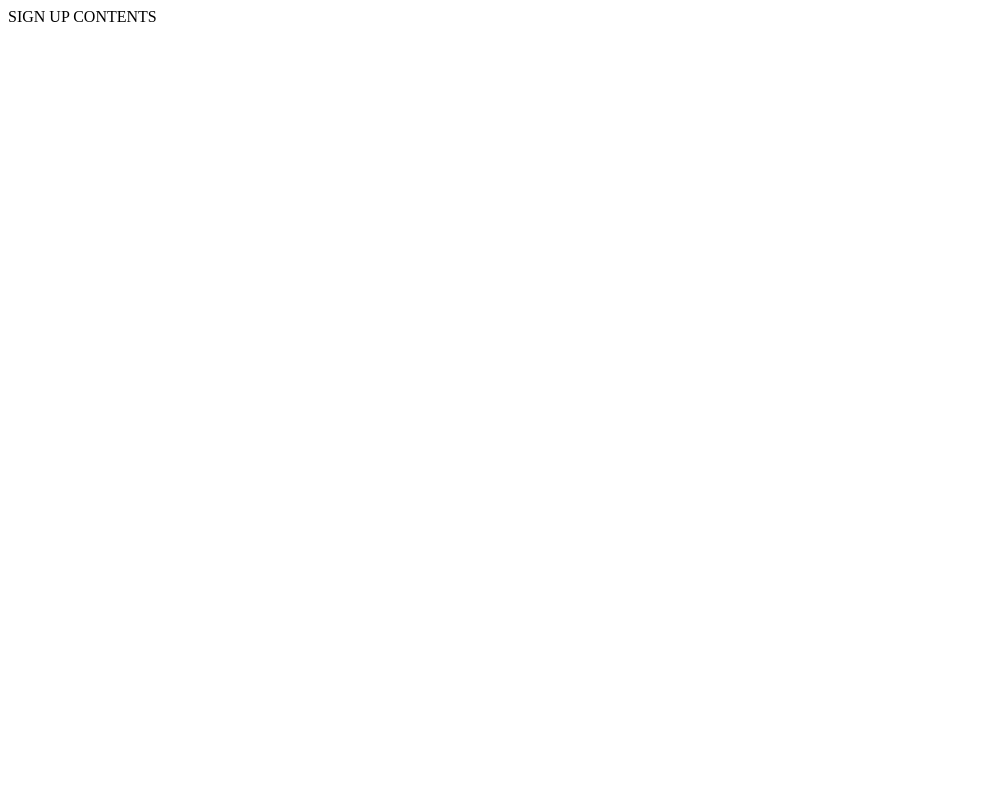
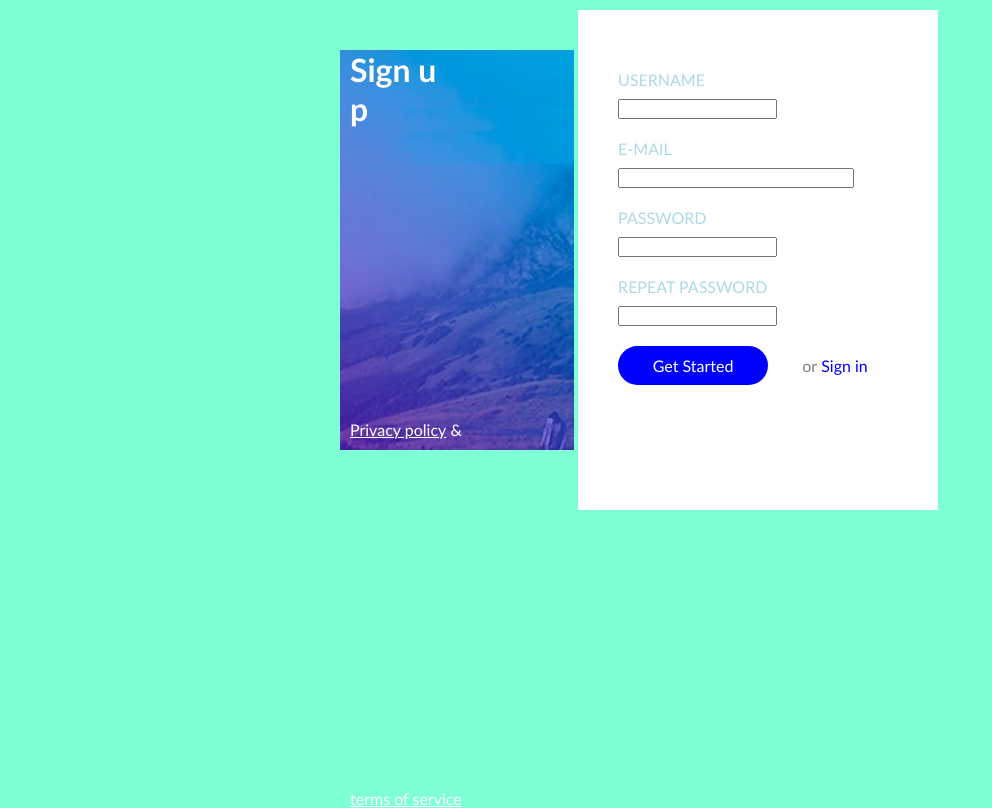
Before and after one commit to AlgisP/4-SIGN-UP, a plain HTML site: page index.html in a window 1280 px wide. Shown: the whole page, without its empty margins (0-992 px from the left). Drawn offline with Linux system fonts and the light colour scheme.

Commit message:
Projektas 4 SIGN UP

```diff
--- a/index.html
+++ b/index.html
@@ -4,8 +4,47 @@
     <meta charset="UTF-8">
     <meta name="viewport" content="width=device-width, initial-scale=1.0">
     <title>Document</title>
+    <link rel="stylesheet" href="./main.css">
 </head>
 <body>
-    SIGN UP CONTENTS
+    <main class="container">
+        <div class="left-column">
+            <!-- <img src="./kalnas.png" alt="kalnas melynas"> -->
+            <h1 class="title">Sign up</h1>
+            <footer class="footer">
+
+
+                <a href="#" class="link">Privacy policy</a>
+                <span class="ampersand">&</span>
+                <a href="#" class="link">terms of service</a>
+            </footer>
+
+        </div>
+        <div class="right-column">
+
+            <form>
+                <label class="label1" for="username">USERNAME</label>
+                <input type="text" id="username" name="username">
+                <label class="label1" for="email">E-MAIL</label>
+                 <input type="email" id="email"
+                 pattern=".+@globex.com" size="30" required>
+                <label class="label1" for="pwd">PASSWORD</label>
+                <input type="password" id="pwd" name="pwd">
+                <label class="label1" for="rpwd">REPEAT PASSWORD</label>
+                <input type="password" id="pwd" name="rpwd">
+
+                  </form>
+            <div id="last">
+                <a href="#" class="link2">
+                    Get Started
+                </a>
+                <span class="or">or</span>
+                <a href="#" class="link3">
+                    Sign in
+                </a>
+            </div>
+        </div>
+    </main>
+
 </body>
 </html>
--- /dev/null
+++ b/main.css
@@ -0,0 +1,120 @@
+body,
+body * {
+    margin: 0%;
+    padding: 0;
+    vertical-align: top;
+    box-sizing: border-box;
+    font-family: 'Gill Sans', 'Gill Sans MT', Calibri, 'Trebuchet MS', sans-serif;
+     word-break: break-all;
+}
+
+body {
+    background-color: aquamarine;
+    }
+    .container
+    {
+        display: inline-block;
+        width: 600px;
+        padding: 0;
+
+        margin-left: calc((100% - 600px) / 2);
+    }
+        .left-column {
+            margin-top: 50px;
+            display: inline-block;
+            width: 39%;
+            background-color: yellow;
+            background-image: url("./kalnas.png");
+            height: 400px;
+            }
+            img {
+
+                display: inline-block;
+                float: left;
+                height: 100%;
+                width: 100%;
+                }
+            .title {
+                display: inline-block;
+                width: 100px;
+                margin-left: 10px;
+                height: 20px;
+                color: white;
+                margin-top: 0;
+
+            }
+            .footer
+                   {
+
+                   margin-left: 10px;
+
+                   }
+                   .link {
+                       display: inline-block;
+                       margin-top: 350px;
+                       color: white;
+
+
+                   }
+                   .ampersand {
+                    display: inline-block;
+                    margin-top: 350px;
+                    color: white;
+
+
+                   }
+        .right-column {
+            display: inline-block;
+            height: 500px;
+            margin-top: 10px;
+            width: 60%;
+            padding: 40px;
+            background-color:white;
+        }
+        .right-column *{
+            display: block;
+        }
+#last *{
+    display: inline-block;
+}
+.label1 {
+
+    margin-top: 20px;
+    margin-bottom: 10px;
+    color: lightblue;
+    background-color: white;
+
+
+
+}
+.link2 {
+    display: inline-block;
+    margin-top: 20px;
+    background-color: blue;
+    color: white;
+    text-decoration: none;
+    padding: 10px;
+    border-radius: 20px;
+    width: 150px;
+    text-align: center;
+
+
+
+
+
+}
+.link3  {
+    display: inline-block;
+    margin-top: 30px;
+    background-color: white;
+    color:blue;
+    text-decoration: none;
+
+}
+.or {
+    display: inline-block;
+    margin-top: 30px;
+    background-color: white;
+    color: gray;
+    margin-left: 30px;
+}
```
Also changed, not shown: kalnas.png (added).
